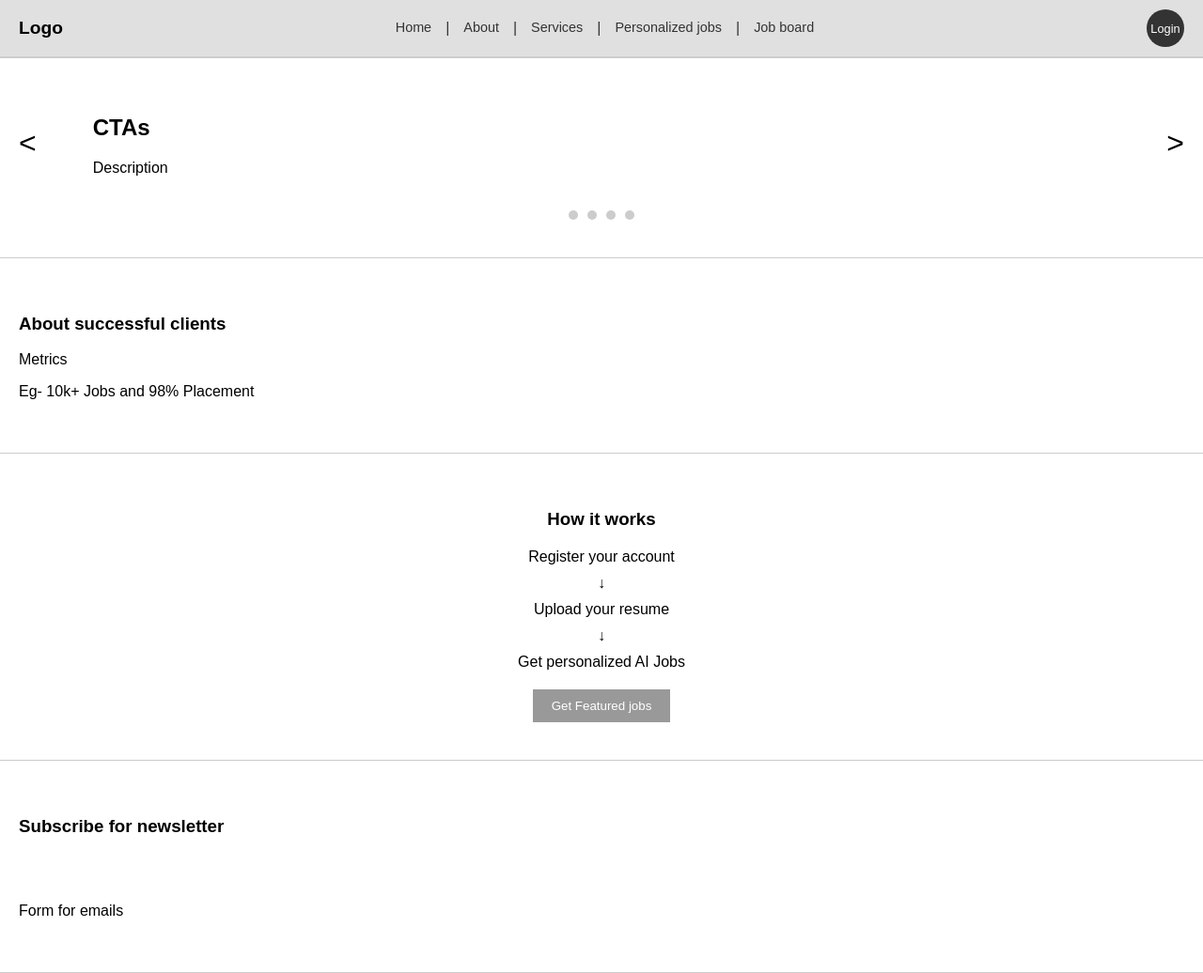
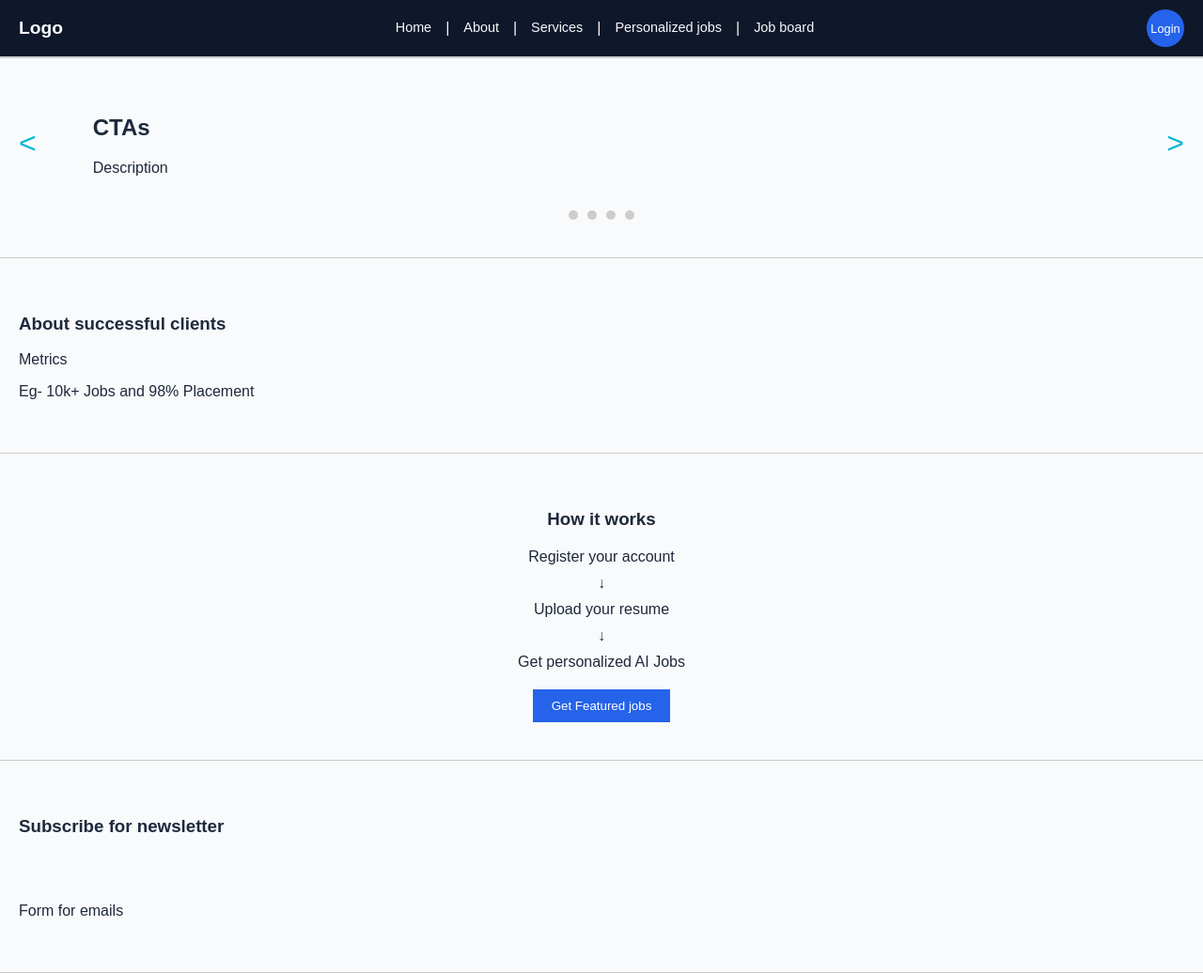
Before and after one commit to chinmayc0707/Ai-job-finder, a Python web app: template templates/index.html in a window 1280 px wide. Shown: the whole page at 94% size. Run offline with Jinja, Linux system fonts and the light colour scheme; the template is opened without the code that fills it, so the values that code supplies are empty.

Commit message:
Apply provided color palette to UI components
Co-authored-by: chinmayc0707 <139462368+chinmayc0707@users.noreply.github.com>

```diff
--- a/templates/index.html
+++ b/templates/index.html
@@ -5,10 +5,20 @@
     <meta name="viewport" content="width=device-width, initial-scale=1.0">
     <title>Wireframe Implementation</title>
     <style>
+        :root {
+            --primary: #2563EB;
+            --secondary: #0F172A;
+            --accent: #06B6D4;
+            --background: #F8FAFC;
+            --text: #1E293B;
+        }
+
         body {
             font-family: sans-serif;
             margin: 0;
             padding: 0;
+            background-color: var(--background);
+            color: var(--text);
         }
 
         /* Navbar styles */
@@ -16,7 +26,7 @@
             display: flex;
             justify-content: space-between;
             align-items: center;
-            background-color: #e0e0e0; /* Light gray background matching wireframe */
+            background-color: var(--secondary);
             padding: 10px 20px;
             border-bottom: 2px solid #ccc; /* Separator line */
         }
@@ -24,6 +34,7 @@
         .navbar .logo {
             font-weight: bold;
             font-size: 1.2em;
+            color: var(--background);
         }
 
         .navbar .nav-links {
@@ -33,16 +44,16 @@
 
         .navbar .nav-links a {
             text-decoration: none;
-            color: #333;
+            color: var(--background);
             font-size: 0.9em;
         }
 
         .navbar .nav-links span {
-            color: #333;
+            color: var(--background);
         }
 
         .navbar .login-btn {
-            background-color: #333;
+            background-color: var(--primary);
             color: white;
             border: none;
             border-radius: 50%; /* Circle shape as in wireframe */
@@ -77,6 +88,7 @@
         }
 
         .hero-carousel .arrow {
+            color: var(--accent);
             font-size: 2em;
             cursor: pointer;
         }
@@ -111,7 +123,7 @@
         }
 
         .featured-btn {
-            background-color: #999;
+            background-color: var(--primary);
             color: white;
             padding: 10px 20px;
             border: none;
```
